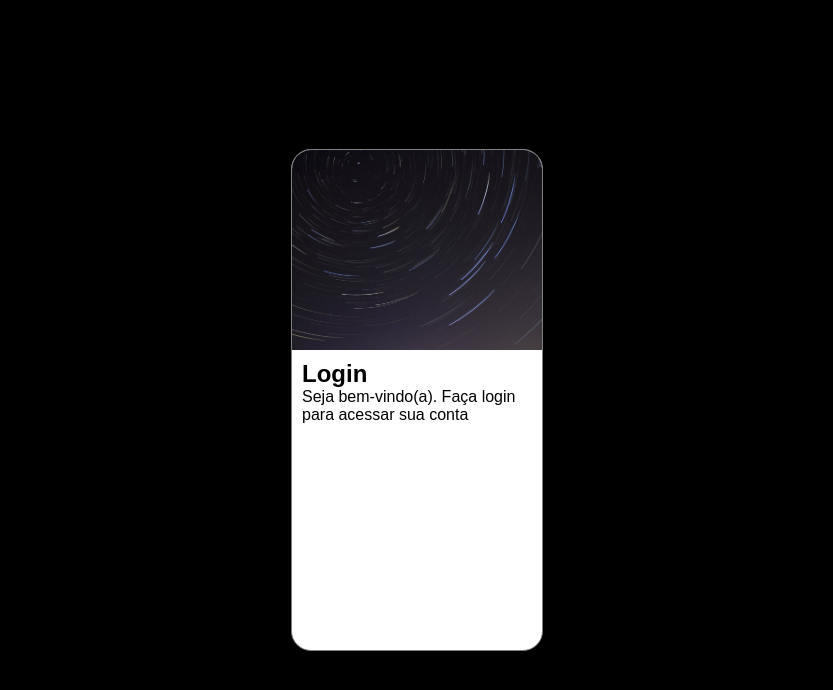
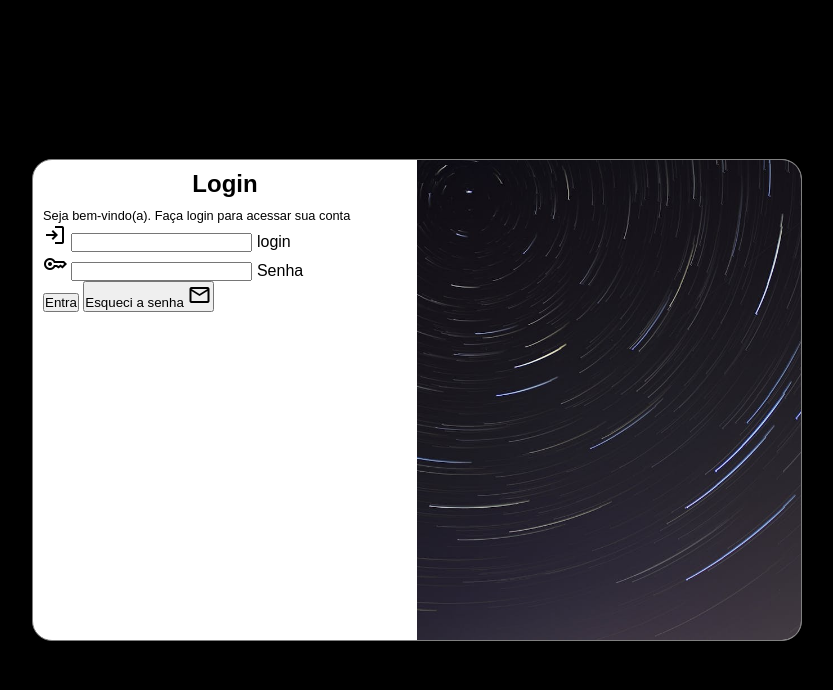
Before and after one commit to josericardo11/projeto-login, a plain HTML site: page index.html in a window 1280 px wide. Shown: the whole page, without its empty margins (223-1056 px from the left). Drawn offline with nearby package versions, Linux system fonts and the light colour scheme.

Commit message:
outras media queries e adicionando formulário

```diff
--- /dev/null
+++ b/estilos/media-query.css
@@ -0,0 +1,37 @@
+@charset "UTF-8";
+
+@media screen and (min-width: 768px) and (max-width: 992px) {
+    section#login {
+        width: 80vw;
+        height: 80vh;
+    }
+
+    section#login div#imagem{
+        float: left;
+        width: 30%;
+        height: 100%;
+    }
+
+    section#login div#formulario{
+        float: right;
+        width: 70%;
+    }
+}
+
+@media screen and (min-width: 992px) {
+    section#login {
+        width: 60vw;
+        height: 60vh;
+    }
+
+    section#login div#imagem {
+        float: right;
+        width: 50%;
+        height: 100%;
+    }
+
+    section#login div#formulario {
+        float: left;
+        width: 50%;
+    }
+}
--- a/estilos/style.css
+++ b/estilos/style.css
@@ -47,3 +47,12 @@ section#login div#imagem {
 section#login div#formulario {
     padding: 10px;
 }
+
+div#formulario h1 {
+    text-align: center;
+    margin-bottom: 10px;
+}
+
+div#formulario p {
+    font-size: 0.8em;
+}
--- a/index.html
+++ b/index.html
@@ -4,8 +4,9 @@
     <meta charset="UTF-8">
     <meta name="viewport" content="width=device-width, initial-scale=1.0">
     <title>Tela de Login</title>
-    <link rel="stylesheet" href="https://fonts.googleapis.com/css2?family=Material+Symbols+Outlined:opsz,wght,FILL,GRAD@20..48,100..700,0..1,-50..200&icon_names=login" />
+    <link href="https://fonts.googleapis.com/css2?family=Material+Symbols+Outlined" rel="stylesheet" />
     <link rel="stylesheet" href="estilos/style.css">
+    <link rel="stylesheet" href="estilos/media-query.css">
 </head>
 <body>
     <main>
@@ -17,7 +18,18 @@
                 <h1>Login</h1>
                 <p>Seja bem-vindo(a). Faça login para acessar sua conta</p>
                 <form action="cadratro.php" method="post" autocomplete="off">
-
+                    <div class="campo">
+                        <span class="material-symbols-outlined">login</span>
+                        <input type="email" name="login" id="ilogin" required maxlength="30">
+                        <label for="ilogin">login</label>
+                    </div>
+                    <div class="campo">
+                        <span class="material-symbols-outlined">key</span>
+                        <input type="password" name="senha" id="isenha" min="8" max="15">
+                        <label for="isenha">Senha</label>
+                    </div>
+                    <input type="submit" value="Entra" required>
+                        <button>Esqueci a senha <span class="material-symbols-outlined">mail</span></button>
                 </form>
             </div>
         </section>
```
